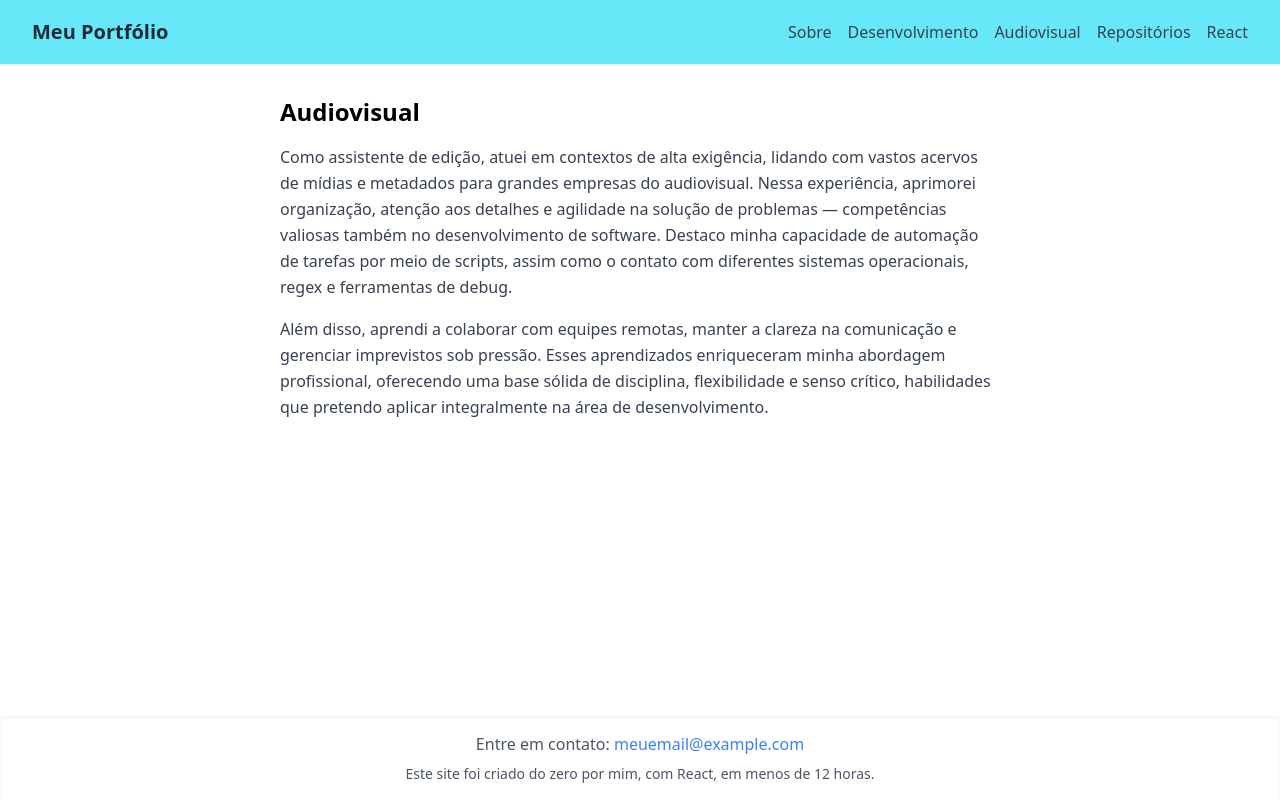
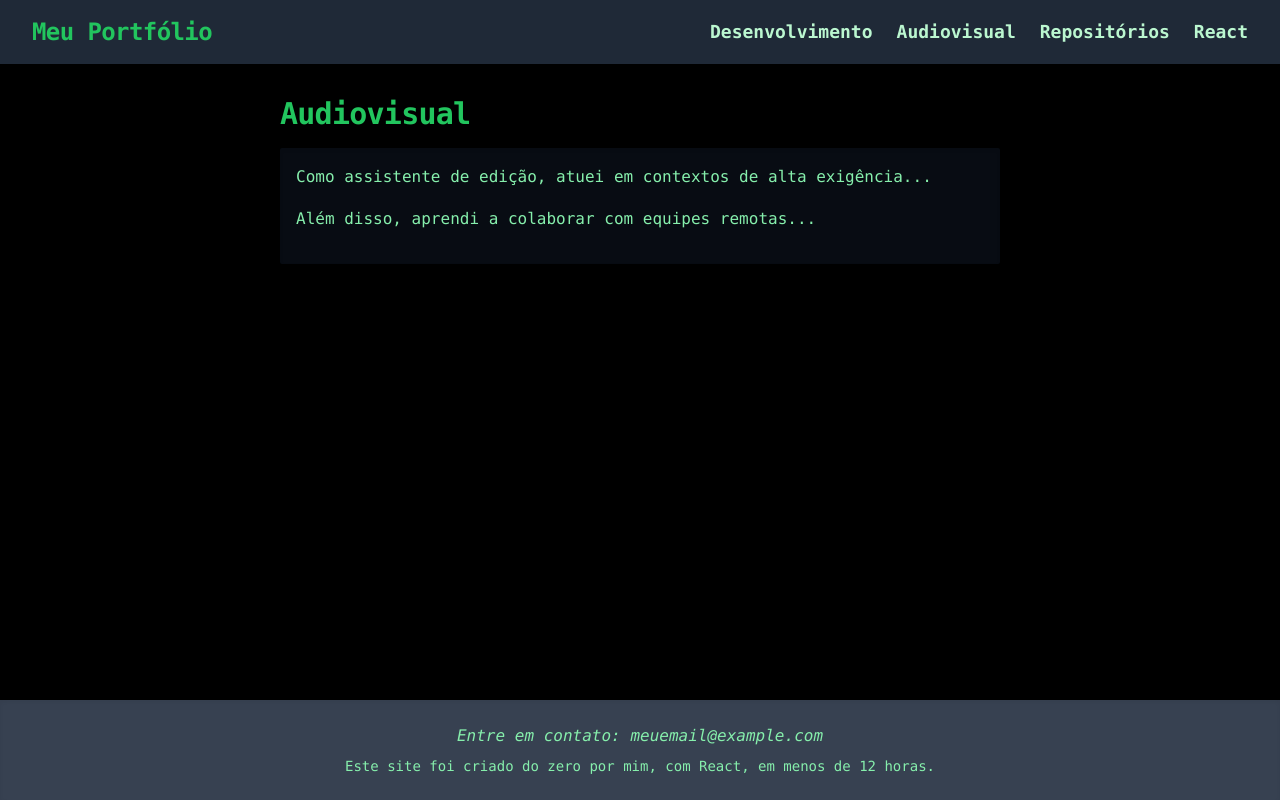
Before and after one commit to miguelkubrusly/portfolio, a React (Vite) app: page /audiovisual in a window 1280 px wide. Built offline with nearby package versions, Linux system fonts and the light colour scheme.

Commit message:
feat(global): 🎨 hacker style

```diff
--- a/src/App.tsx
+++ b/src/App.tsx
@@ -3,7 +3,6 @@ import { BrowserRouter as Router, Routes, Route } from "react-router-dom";
 import NavBar from "./components/NavBar";
 import Footer from "./components/Footer";
 
-// Páginas
 import Sobre from "./pages/Sobre";
 import Desenvolvimento from "./pages/Desenvolvimento";
 import Audiovisual from "./pages/Audiovisual";
@@ -13,7 +12,7 @@ import ReactPages from "./pages/ReactPages";
 const App: React.FC = () => {
   return (
     <Router>
-      <div className="flex flex-col min-h-screen">
+      <div className="flex flex-col min-h-screen bg-black font-mono text-green-400">
         <NavBar />
         <main className="flex-grow">
           <Routes>
--- a/src/components/Footer.tsx
+++ b/src/components/Footer.tsx
@@ -2,18 +2,18 @@ import React from "react";
 
 const Footer: React.FC = () => {
   return (
-    <footer className="bg-white mt-8 shadow-inner">
-      <div className="max-w-7xl mx-auto px-4 py-4 text-center text-gray-600">
-        <p>
+    <footer className="bg-gray-700 mt-8 shadow-inner">
+      <div className="max-w-7xl mx-auto px-4 py-6 text-center text-green-300">
+        <p className="mb-2 italic">
           Entre em contato:{" "}
           <a
             href="mailto:meuemail@example.com"
-            className="text-blue-500 hover:underline"
+            className="hover:underline decoration-green-300"
           >
             meuemail@example.com
           </a>
         </p>
-        <p className="mt-2 text-sm">
+        <p className="text-sm font-light">
           Este site foi criado do zero por mim, com React, em menos de 12 horas.
         </p>
       </div>
--- a/src/components/NavBar.tsx
+++ b/src/components/NavBar.tsx
@@ -3,27 +3,23 @@ import { Link } from "react-router-dom";
 
 const NavBar: React.FC = () => {
   return (
-    <nav className="bg-cyan-300 shadow">
+    <nav className="bg-gray-800 shadow">
       <div className="max-w-7xl mx-auto px-4 sm:px-6 lg:px-8">
         <div className="flex justify-between h-16 items-center">
-          {/* Logo ou Título */}
           <div className="flex-shrink-0">
-            <Link to="/" className="text-xl font-semibold text-gray-800">
+            <Link
+              to="/"
+              className="text-2xl font-extrabold text-green-500 tracking-tight hover:underline decoration-green-500"
+            >
               Meu Portfólio
             </Link>
           </div>
-          {/* Menu de Navegação */}
           <div>
-            <ul className="flex space-x-4">
-              <li>
-                <Link to="/" className="text-gray-700 hover:text-blue-500">
-                  Sobre
-                </Link>
-              </li>
+            <ul className="flex space-x-6">
               <li>
                 <Link
                   to="/desenvolvimento"
-                  className="text-gray-700 hover:text-blue-500"
+                  className="text-green-200 font-semibold text-lg hover:text-green-300 hover:underline"
                 >
                   Desenvolvimento
                 </Link>
@@ -31,7 +27,7 @@ const NavBar: React.FC = () => {
               <li>
                 <Link
                   to="/audiovisual"
-                  className="text-gray-700 hover:text-blue-500"
+                  className="text-green-200 font-semibold text-lg hover:text-green-300 hover:underline"
                 >
                   Audiovisual
                 </Link>
@@ -39,13 +35,16 @@ const NavBar: React.FC = () => {
               <li>
                 <Link
                   to="/repositorios"
-                  className="text-gray-700 hover:text-blue-500"
+                  className="text-green-200 font-semibold text-lg hover:text-green-300 hover:underline"
                 >
                   Repositórios
                 </Link>
               </li>
               <li>
-                <Link to="/react" className="text-gray-700 hover:text-blue-500">
+                <Link
+                  to="/react"
+                  className="text-green-200 font-semibold text-lg hover:text-green-300 hover:underline"
+                >
                   React
                 </Link>
               </li>
--- a/src/components/ProjectCard.tsx
+++ b/src/components/ProjectCard.tsx
@@ -5,7 +5,7 @@ interface ProjectCardProps {
   descricao: string;
   linkSite: string;
   linkCodigo?: string;
-  imagem?: string; // Opcional: URL da imagem do projeto
+  imagem?: string;
 }
 
 const ProjectCard: React.FC<ProjectCardProps> = ({
@@ -16,23 +16,25 @@ const ProjectCard: React.FC<ProjectCardProps> = ({
   imagem,
 }) => {
   return (
-    <div className="bg-white border border-gray-200 rounded-lg shadow hover:shadow-md transition-shadow duration-200">
+    <div className="bg-gray-900 border border-gray-700 rounded-xl shadow hover:shadow-xl transition-transform duration-300 hover:scale-105 overflow-hidden">
       {imagem && (
         <img
           src={imagem}
           alt={`${nome} screenshot`}
-          className="w-full h-40 object-cover rounded-t-lg"
+          className="w-full h-40 object-cover"
         />
       )}
       <div className="p-4">
-        <h2 className="text-lg font-semibold text-gray-800">{nome}</h2>
-        <p className="text-gray-600 mt-2">{descricao}</p>
+        <h2 className="text-lg font-extrabold text-white">{nome}</h2>
+        <p className="text-green-300 mt-2 leading-relaxed font-normal">
+          {descricao}
+        </p>
         <div className="mt-4 flex space-x-4">
           <a
             href={linkSite}
             target="_blank"
             rel="noopener noreferrer"
-            className="text-blue-500 hover:underline"
+            className="text-green-100 hover:text-green-200 hover:underline font-medium"
           >
             Visitar Site
           </a>
@@ -41,7 +43,7 @@ const ProjectCard: React.FC<ProjectCardProps> = ({
               href={linkCodigo}
               target="_blank"
               rel="noopener noreferrer"
-              className="text-green-500 hover:underline"
+              className="text-green-100 hover:text-green-200 hover:underline font-medium"
             >
               Código no GitHub
             </a>
--- a/src/components/RepoCard.tsx
+++ b/src/components/RepoCard.tsx
@@ -8,14 +8,16 @@ interface RepoCardProps {
 
 const RepoCard: React.FC<RepoCardProps> = ({ nome, descricao, link }) => {
   return (
-    <div className="p-4 border rounded-lg shadow hover:shadow-md transition-shadow duration-300">
-      <h2 className="text-xl font-semibold mb-2">{nome}</h2>
-      <p className="text-gray-700 mb-4">{descricao}</p>
+    <div className="p-4 border border-gray-700 bg-gray-900 shadow hover:shadow-xl transition-transform duration-300 hover:scale-105">
+      <h2 className="text-xl font-extrabold mb-2 text-white">{nome}</h2>
+      <p className="text-green-300 mb-4 leading-relaxed font-normal">
+        {descricao}
+      </p>
       <a
         href={link}
         target="_blank"
         rel="noopener noreferrer"
-        className="text-blue-500 hover:underline"
+        className="text-green-200 hover:text-green-100 hover:underline"
       >
         Ver no GitHub
       </a>
--- a/src/pages/Audiovisual.tsx
+++ b/src/pages/Audiovisual.tsx
@@ -3,23 +3,17 @@ import React from "react";
 const Audiovisual: React.FC = () => {
   return (
     <section className="px-6 py-8 max-w-3xl mx-auto">
-      <h1 className="text-2xl font-bold mb-4">Audiovisual</h1>
-      <p className="text-base leading-relaxed text-gray-700 mb-4">
-        Como assistente de edição, atuei em contextos de alta exigência, lidando
-        com vastos acervos de mídias e metadados para grandes empresas do
-        audiovisual. Nessa experiência, aprimorei organização, atenção aos
-        detalhes e agilidade na solução de problemas — competências valiosas
-        também no desenvolvimento de software. Destaco minha capacidade de
-        automação de tarefas por meio de scripts, assim como o contato com
-        diferentes sistemas operacionais, regex e ferramentas de debug.
-      </p>
-      <p className="text-base leading-relaxed text-gray-700">
-        Além disso, aprendi a colaborar com equipes remotas, manter a clareza na
-        comunicação e gerenciar imprevistos sob pressão. Esses aprendizados
-        enriqueceram minha abordagem profissional, oferecendo uma base sólida de
-        disciplina, flexibilidade e senso crítico, habilidades que pretendo
-        aplicar integralmente na área de desenvolvimento.
-      </p>
+      <h1 className="text-3xl font-extrabold mb-4 text-green-500 tracking-tight">
+        Audiovisual
+      </h1>
+      <div className="bg-gray-900 bg-opacity-50 p-4 rounded-sm shadow-inner">
+        <p className="text-base font-normal leading-relaxed text-green-300 mb-4">
+          Como assistente de edição, atuei em contextos de alta exigência...
+        </p>
+        <p className="text-base font-normal leading-relaxed text-green-300 mb-4">
+          Além disso, aprendi a colaborar com equipes remotas...
+        </p>
+      </div>
     </section>
   );
 };
--- a/src/pages/Desenvolvimento.tsx
+++ b/src/pages/Desenvolvimento.tsx
@@ -3,27 +3,20 @@ import React from "react";
 const Desenvolvimento: React.FC = () => {
   return (
     <section className="px-6 py-8 max-w-3xl mx-auto">
-      <h1 className="text-2xl font-bold mb-4">Desenvolvimento</h1>
-      <p className="text-base leading-relaxed text-gray-700 mb-4">
-        Como programador em formação, sinto grande entusiasmo ao ver código
-        tornar-se soluções reais e úteis. Domino Python, JavaScript, HTML e CSS,
-        além de trabalhar com Git, Bash, PowerShell e ter no React meu principal
-        framework. Também exploro Django e Numpy, mantendo-me atento a novas
-        ferramentas e tendências.
-      </p>
-      <p className="text-base leading-relaxed text-gray-700 mb-4">
-        Meu interesse pelo desenvolvimento vai além do básico: atraem-me a
-        automação, a segurança, o machine learning, os jogos e as finanças,
-        áreas complexas onde a criatividade e o raciocínio matemático se alinham
-        a desafios técnicos reais. Busco integrar equipes que valorizem
-        aprendizado mútuo, comunicação clara e respeito entre colegas, ambientes
-        onde possa evoluir enfrentando problemas concretos.
-      </p>
-      <p className="text-base leading-relaxed text-gray-700">
-        Sou pragmático, detalhista e vejo no estudo não apenas um meio de
-        crescimento, mas um verdadeiro prazer. Quero contribuir para produtos de
-        qualidade e times em constante progresso.
-      </p>
+      <h1 className="text-3xl font-extrabold mb-4 text-green-500 tracking-tight">
+        Desenvolvimento
+      </h1>
+      <div className="bg-gray-900 bg-opacity-50 p-4 rounded-sm shadow-inner">
+        <p className="text-base font-normal leading-relaxed text-green-300 mb-4">
+          Como programador em formação...
+        </p>
+        <p className="text-base font-normal leading-relaxed text-green-300 mb-4">
+          Meu interesse pelo desenvolvimento vai além do básico...
+        </p>
+        <p className="text-base font-normal leading-relaxed text-green-300 mb-4">
+          Sou pragmático, detalhista e vejo no estudo...
+        </p>
+      </div>
     </section>
   );
 };
--- a/src/pages/ReactPages.tsx
+++ b/src/pages/ReactPages.tsx
@@ -2,39 +2,34 @@ import React from "react";
 import ProjectCard from "../components/ProjectCard";
 
 const ReactPages: React.FC = () => {
-  // Lista de projetos hospedados. Substitua com seus projetos reais.
   const projetos = [
     {
       nome: "Meu Portfólio React",
-      descricao:
-        "Um portfólio pessoal criado com React e Tailwind CSS, apresentando meus projetos e habilidades.",
+      descricao: "Um portfólio pessoal criado com React e Tailwind CSS...",
       linkSite: "https://seu-portfolio.com",
       linkCodigo: "https://github.com/seu-usuario/portfolio-react",
-      imagem: "https://via.placeholder.com/400x300.png?text=Meu+Portfólio", // Substitua pela URL da imagem do projeto
+      imagem: "https://via.placeholder.com/400x300.png?text=Meu+Portfólio",
     },
     {
       nome: "Blog em React",
-      descricao:
-        "Um blog totalmente funcional desenvolvido em React, com funcionalidades de CRUD e autenticação de usuários.",
+      descricao: "Um blog totalmente funcional desenvolvido em React...",
       linkSite: "https://seu-blog.com",
       linkCodigo: "https://github.com/seu-usuario/blog-react",
       imagem: "https://via.placeholder.com/400x300.png?text=Blog+em+React",
     },
     {
       nome: "Dashboard de Analytics",
-      descricao:
-        "Um dashboard interativo criado com React e D3.js para visualizar dados de maneira intuitiva.",
+      descricao: "Um dashboard interativo criado com React e D3.js...",
       linkSite: "https://seu-dashboard.com",
       linkCodigo: "https://github.com/seu-usuario/dashboard-analytics",
       imagem:
         "https://via.placeholder.com/400x300.png?text=Dashboard+Analytics",
     },
-    // Adicione mais projetos conforme necessário
   ];
 
   return (
     <div className="max-w-5xl mx-auto px-4 py-8">
-      <h1 className="text-2xl font-semibold mb-6 text-gray-800">React</h1>
+      <h1 className="text-2xl font-extrabold mb-6 text-green-300">React</h1>
       <div className="grid gap-6 grid-cols-1 sm:grid-cols-2 lg:grid-cols-3">
         {projetos.map((projeto, index) => (
           <ProjectCard
--- a/src/pages/Repositorios.tsx
+++ b/src/pages/Repositorios.tsx
@@ -8,12 +8,13 @@ const Repositorios: React.FC = () => {
       descricao: "Meu portfólio pessoal criado com React e Tailwind CSS.",
       link: "https://github.com/seu-usuario/portfolio-react",
     },
-    // Outros repositórios...
   ];
 
   return (
     <section className="px-6 py-8 max-w-4xl mx-auto">
-      <h1 className="text-2xl font-bold mb-6">Repositórios</h1>
+      <h1 className="text-2xl font-extrabold mb-6 text-green-300">
+        Repositórios
+      </h1>
       <div className="grid gap-6">
         {repositorios.map((repo) => (
           <RepoCard
--- a/src/pages/Sobre.tsx
+++ b/src/pages/Sobre.tsx
@@ -2,20 +2,12 @@ import React from "react";
 
 const Sobre: React.FC = () => {
   return (
-    <section className="px-6 py-8 max-w-3xl mx-auto">
-      <h1 className="text-2xl font-bold mb-4">Sobre</h1>
-      <p className="text-base leading-relaxed text-gray-700">
-        Sou uma pessoa movida por lógica, aprendizado constante e busca pela
-        excelência. Minha formação acadêmica, que inclui passagens por Letras e
-        Medicina, ensinou-me a valorizar tanto a estrutura quanto a compreensão
-        humana e analítica dos problemas. Hoje, como estudante de Engenharia de
-        Software, encontro na programação o espaço ideal para meu raciocínio
-        lógico e minha curiosidade intelectual. Sinto-me realizado ao
-        transformar tarefas repetitivas em processos mais eficientes, aplicando
-        métodos racionais para criar soluções que realmente façam a diferença.
-        Acredito que respeito, honestidade e organização são a base de um
-        ambiente de trabalho sólido — qualidades que busco levar comigo ao
-        ingressar em um estágio onde possa aprender, crescer e contribuir.
+    <section className="px-6 py-8 max-w-4xl mx-auto">
+      <h1 className="text-3xl font-extrabold mb-4 text-green-500 tracking-tight">
+        Sobre
+      </h1>
+      <p className="text-base font-normal leading-relaxed text-green-300 p-4 bg-gray-900 bg-opacity-50 rounded-sm shadow-inner">
+        Sou uma pessoa movida por lógica, aprendizado constante...
       </p>
     </section>
   );
```
